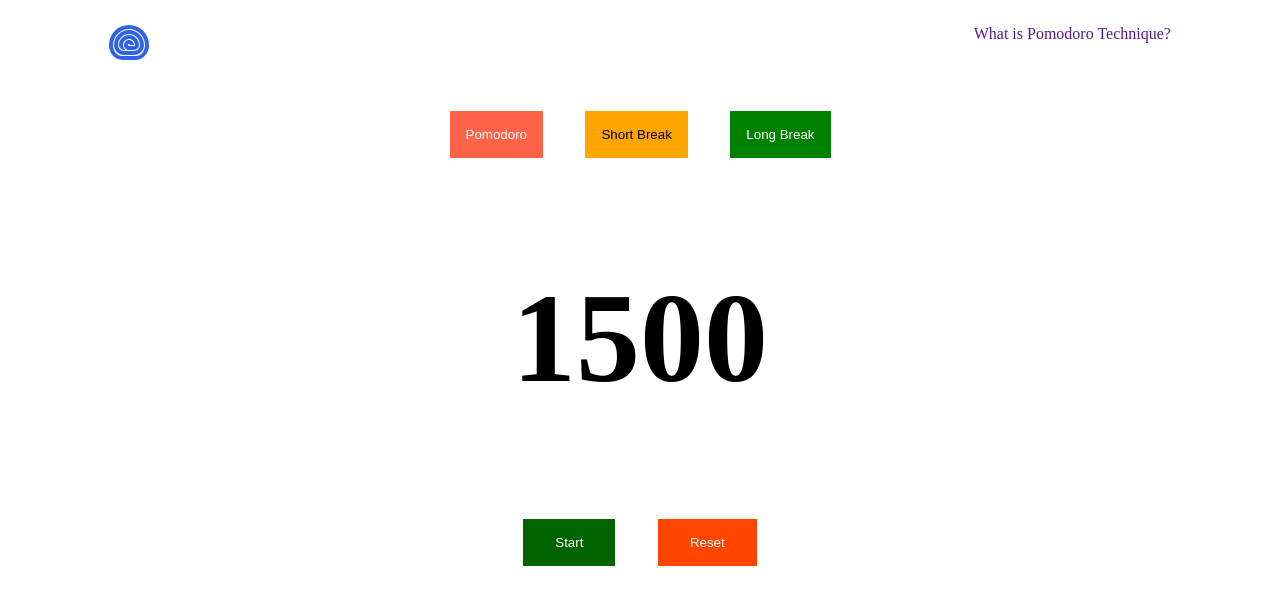
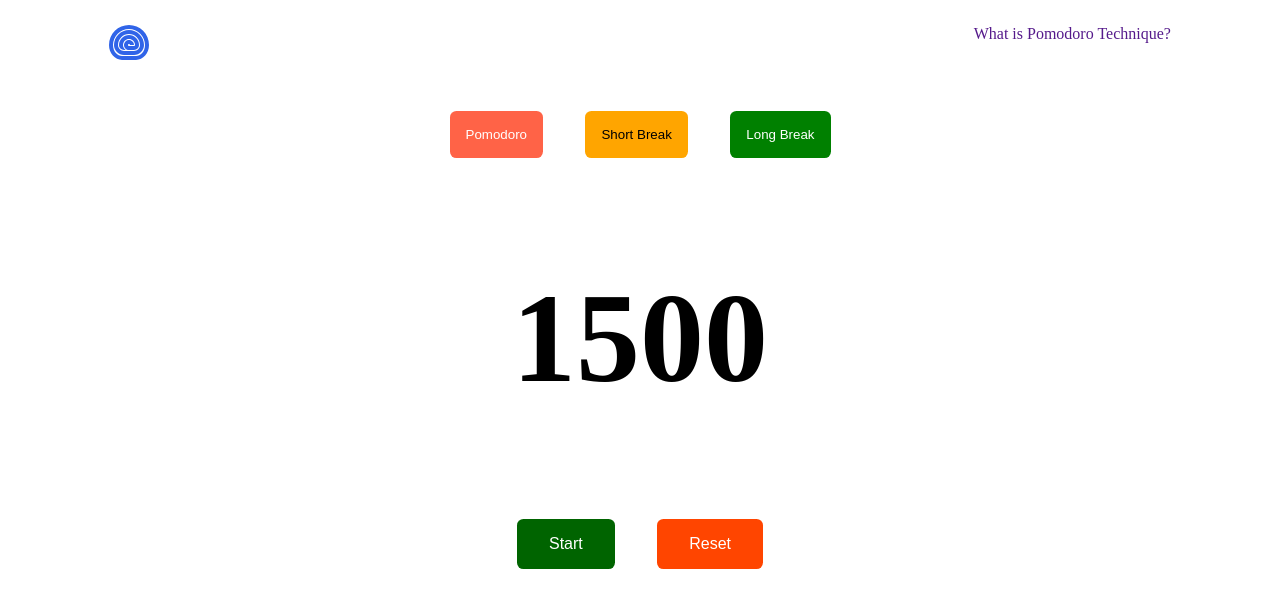
Before and after one commit to themujahidkhan/pomodoro-app, a React (Vite) app: page / in a window 1280 px wide. Shown: the top 608 px of the page. Built offline with nearby package versions, Linux system fonts and the light colour scheme.

Commit message:
Fixed styling

```diff
--- a/src/styles/Timer.css
+++ b/src/styles/Timer.css
@@ -7,6 +7,8 @@
   margin: 2%;
   padding: 1rem;
   border: none;
+  cursor: pointer;
+  border-radius: 0.4rem;
 }
 
 .btn-pomodoro {
@@ -37,9 +39,15 @@
 .btn-start {
   background-color: darkgreen;
   color: white;
+  cursor: pointer;
+  border-radius: 0.4rem;
+  font-size: 1rem;
 }
 
 .btn-stop {
   background-color: orangered;
   color: white;
+  cursor: pointer;
+  font-size: 1rem;
+  border-radius: 0.4rem;
 }
```
